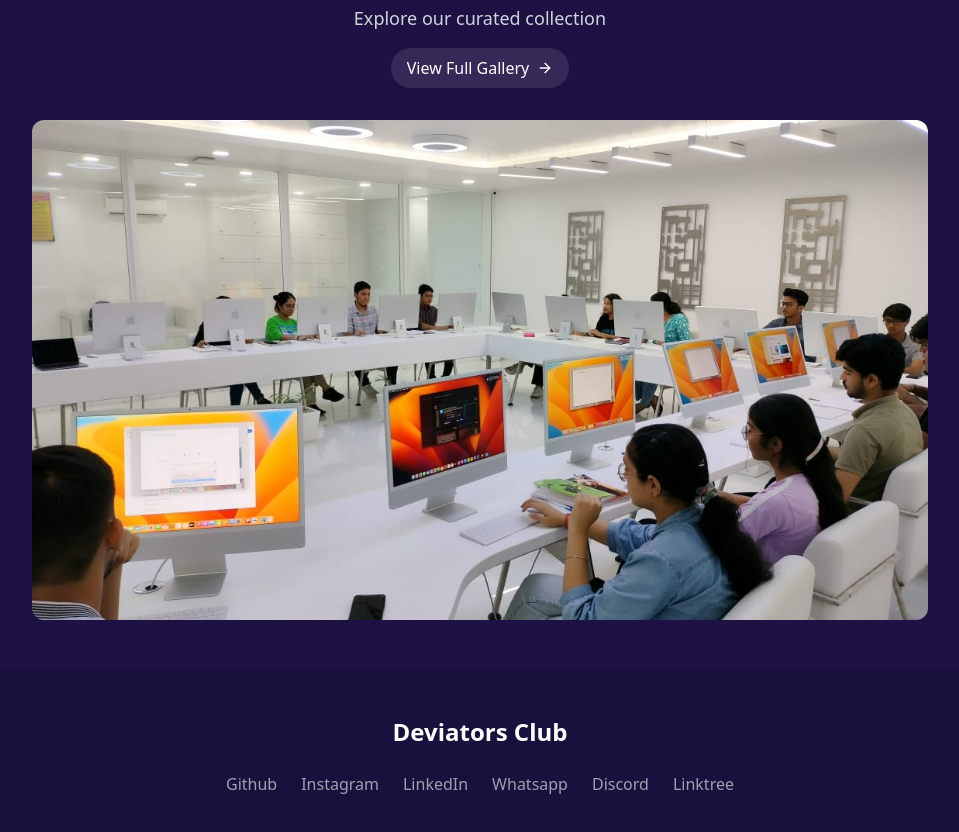
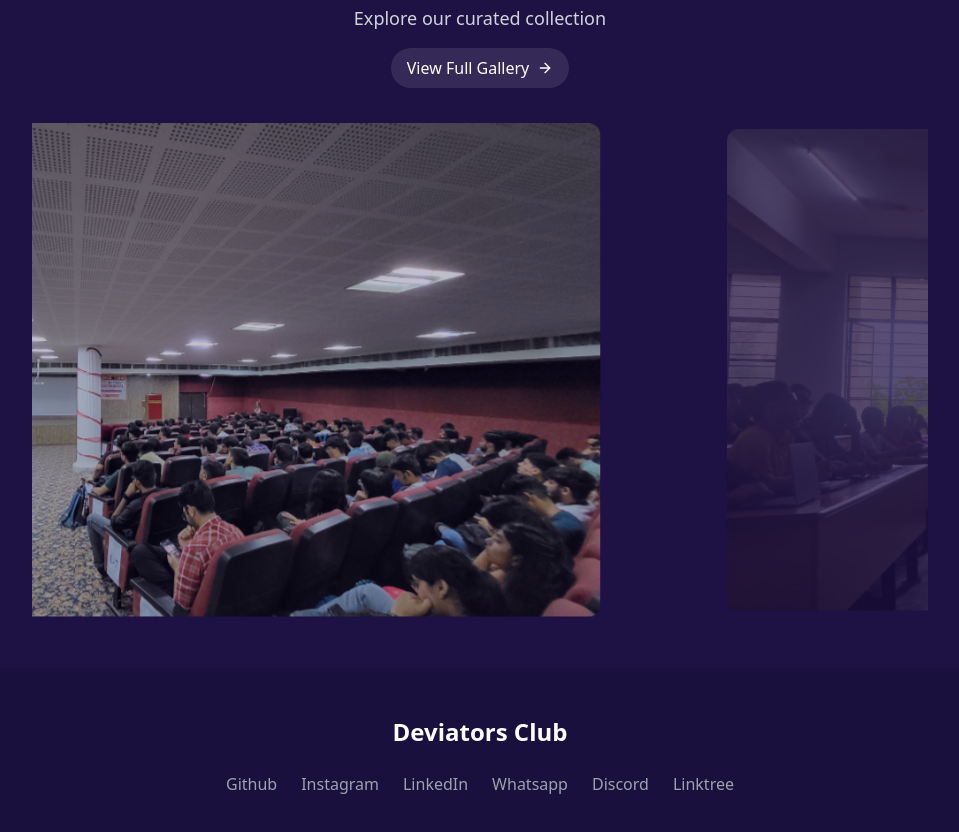
Before and after one commit to radhika-khatter/Deviators, a Next.js app: page / in a window 1280 px wide. Shown: the part 2044-2876 px from the top of the page, without its empty margins (160-1119 px from the left). Built offline with nearby package versions, Linux system fonts and the light colour scheme.

Commit message:
fix: image carousel automove

```diff
--- a/src/components/HomePage/ImageCarousel.tsx
+++ b/src/components/HomePage/ImageCarousel.tsx
@@ -1,4 +1,3 @@
-/* eslint-disable no-unused-vars */
 "use client";
 
 import React, { useState, useEffect, useCallback, useRef } from "react";
@@ -57,11 +56,13 @@ function TouchableControls({
   images,
   setPage,
   slideIndex,
+  resetTimeout,
 }: {
   paginate: (newDirection: number) => void;
   images: StaticImageData[];
   setPage: React.Dispatch<React.SetStateAction<[number, number]>>;
   slideIndex: number;
+  resetTimeout: () => void;
 }) {
   return (
     <>
@@ -69,7 +70,10 @@ function TouchableControls({
         <motion.button
           whileHover={{ scale: 1.1 }}
           whileTap={{ scale: 0.9 }}
-          onClick={() => paginate(-1)}
+          onClick={() => {
+            resetTimeout();
+            paginate(-1);
+          }}
           className="rounded-full bg-black/70 p-2 text-white shadow-lg backdrop-blur-sm transition-colors hover:bg-black/90 sm:p-3"
         >
           <ChevronLeft className="h-4 w-4 sm:h-6 sm:w-6" />
@@ -77,7 +81,10 @@ function TouchableControls({
         <motion.button
           whileHover={{ scale: 1.1 }}
           whileTap={{ scale: 0.9 }}
-          onClick={() => paginate(1)}
+          onClick={() => {
+            resetTimeout();
+            paginate(1);
+          }}
           className="rounded-full bg-black/70 p-2 text-white shadow-lg backdrop-blur-sm transition-colors hover:bg-black/90 sm:p-3"
         >
           <ChevronRight className="h-4 w-4 sm:h-6 sm:w-6" />
@@ -89,7 +96,10 @@ function TouchableControls({
             key={index}
             whileHover={{ scale: 1.2 }}
             whileTap={{ scale: 0.8 }}
-            onClick={() => setPage([index, index > slideIndex ? 1 : -1])}
+            onClick={() => {
+              resetTimeout();
+              setPage([index, index > slideIndex ? 1 : -1]);
+            }}
             className={`h-2 w-2 rounded-full shadow-lg transition-colors sm:h-3 sm:w-3 ${
               index === slideIndex ? "bg-white" : "bg-white/50"
             }`}
@@ -107,12 +117,16 @@ function NonTouchableCarousel({
   direction,
   paginate,
   slideIndex,
+  resetTimeout,
+  stopInterval,
 }: {
   images: StaticImageData[];
   page: number;
   direction: number;
   paginate: (newDirection: number) => void;
   slideIndex: number;
+  resetTimeout: () => void;
+  stopInterval: () => void;
 }) {
   const [cursorPosition, setCursorPosition] = useState({ x: 0, y: 0 });
   const [hoveredSide, setHoveredSide] = useState<"left" | "right" | null>(null);
@@ -134,7 +148,7 @@ function NonTouchableCarousel({
   );
 
   const handleDragEnd = (
-    event: MouseEvent | TouchEvent | PointerEvent,
+    _: MouseEvent | TouchEvent | PointerEvent,
     info: PanInfo,
   ) => {
     const swipe = swipePower(info.offset.x, info.velocity.x);
@@ -151,8 +165,15 @@ function NonTouchableCarousel({
       className="relative h-full w-full"
       onMouseMove={handleMouseMove}
       style={{ cursor: "none" }}
-      onMouseEnter={() => setShowCustomMouse(true)}
-      onMouseLeave={() => setShowCustomMouse(false)}
+      onMouseEnter={() => {
+        setShowCustomMouse(true);
+        stopInterval();
+      }}
+      onMouseLeave={() => {
+        setShowCustomMouse(false);
+        resetTimeout();
+      }}
+      onClick={() => resetTimeout()}
     >
       {showCustomMouse && (
         <motion.div
@@ -197,6 +218,7 @@ function NonTouchableCarousel({
 export default function ImageCarousel({ images }: CarouselProps) {
   const [isTouchableDevice, setIsTouchableDevice] = useState(false);
   const [[page, direction], setPage] = useState([0, 0]);
+  const intervalRef = useRef<NodeJS.Timeout | null>(null);
 
   const slideIndex = Math.abs(page % images.length);
 
@@ -218,6 +240,33 @@ export default function ImageCarousel({ images }: CarouselProps) {
     window.addEventListener("resize", checkIsTouchableDevice);
     return () => window.removeEventListener("resize", checkIsTouchableDevice);
   }, [checkIsTouchableDevice]);
+
+  useEffect(() => {
+    intervalRef.current = setInterval(() => {
+      paginate(1);
+    }, 3000);
+
+    return () => {
+      if (intervalRef.current) {
+        clearInterval(intervalRef.current);
+      }
+    };
+  }, [paginate]);
+
+  const resetTimeout = useCallback(() => {
+    if (intervalRef.current) {
+      clearInterval(intervalRef.current);
+    }
+    intervalRef.current = setInterval(() => {
+      paginate(1);
+    }, 3000);
+  }, [paginate]);
+
+  const stopInterval = useCallback(() => {
+    if (intervalRef.current) {
+      clearInterval(intervalRef.current);
+    }
+  }, []);
 
   return (
     <div className="w-full bg-[#1E1144] px-4 py-8 sm:px-6 sm:py-12 lg:px-8">
@@ -274,6 +323,7 @@ export default function ImageCarousel({ images }: CarouselProps) {
               images={images}
               setPage={setPage}
               slideIndex={slideIndex}
+              resetTimeout={resetTimeout}
             />
           </>
         ) : (
@@ -283,6 +333,8 @@ export default function ImageCarousel({ images }: CarouselProps) {
             direction={direction}
             paginate={paginate}
             slideIndex={slideIndex}
+            resetTimeout={resetTimeout}
+            stopInterval={stopInterval}
           />
         )}
       </div>
```
